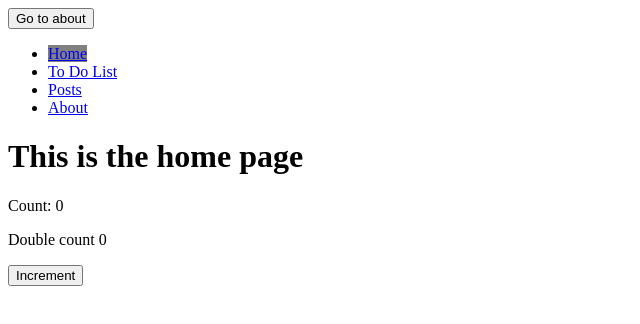
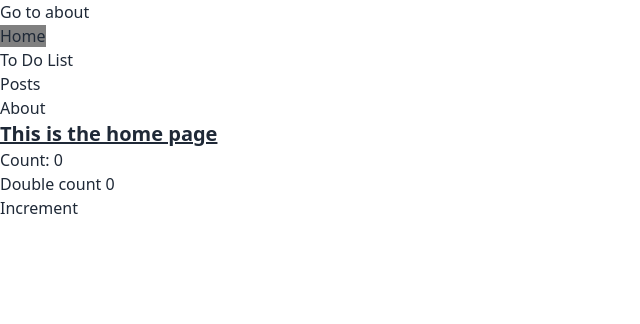
Before and after one commit to IvanoiuPetrut/swiss-vue, a Vue app: page / in a window 1280 px wide. Shown: the top 324 px of the page, without its empty margins (0-640 px from the left). Built offline with nearby package versions, Linux system fonts and the light colour scheme.

Commit message:
add tailwind and daisyui

```diff
--- a/package.json
+++ b/package.json
@@ -20,9 +20,13 @@
     "@rushstack/eslint-patch": "^1.8.0",
     "@vitejs/plugin-vue": "^5.0.5",
     "@vue/eslint-config-prettier": "^9.0.0",
+    "autoprefixer": "^10.4.19",
+    "daisyui": "^4.12.10",
     "eslint": "^8.57.0",
     "eslint-plugin-vue": "^9.23.0",
+    "postcss": "^8.4.39",
     "prettier": "^3.2.5",
+    "tailwindcss": "^3.4.4",
     "vite": "^5.3.1"
   }
 }
--- /dev/null
+++ b/postcss.config.js
@@ -0,0 +1,6 @@
+export default {
+  plugins: {
+    tailwindcss: {},
+    autoprefixer: {},
+  },
+}
--- a/src/assets/main.css
+++ b/src/assets/main.css
@@ -1,3 +1,7 @@
+@tailwind base;
+@tailwind components;
+@tailwind utilities;
+
 .router-link-active {
   background-color: grey;
 }
--- a/src/views/HomeView.vue
+++ b/src/views/HomeView.vue
@@ -5,7 +5,7 @@ const counterStore = useCounterStore();
 </script>
 
 <template>
-  <h1>This is the home page</h1>
+  <h1 class="text-xl font-bold underline">This is the home page</h1>
   <p>Count: {{ counterStore.count }}</p>
   <p>Double count {{ counterStore.doubleCount }}</p>
   <button @click="counterStore.increment()">Increment</button>
--- /dev/null
+++ b/tailwind.config.js
@@ -0,0 +1,10 @@
+import daisyui from "daisyui";
+
+/** @type {import('tailwindcss').Config} */
+export default {
+  content: ["./index.html", "./src/**/*.{vue,js,ts,jsx,tsx}"],
+  theme: {
+    extend: {}
+  },
+  plugins: [daisyui]
+};
```
Also changed, not shown: 1 other file (tests, documents, lock files or other folders).
